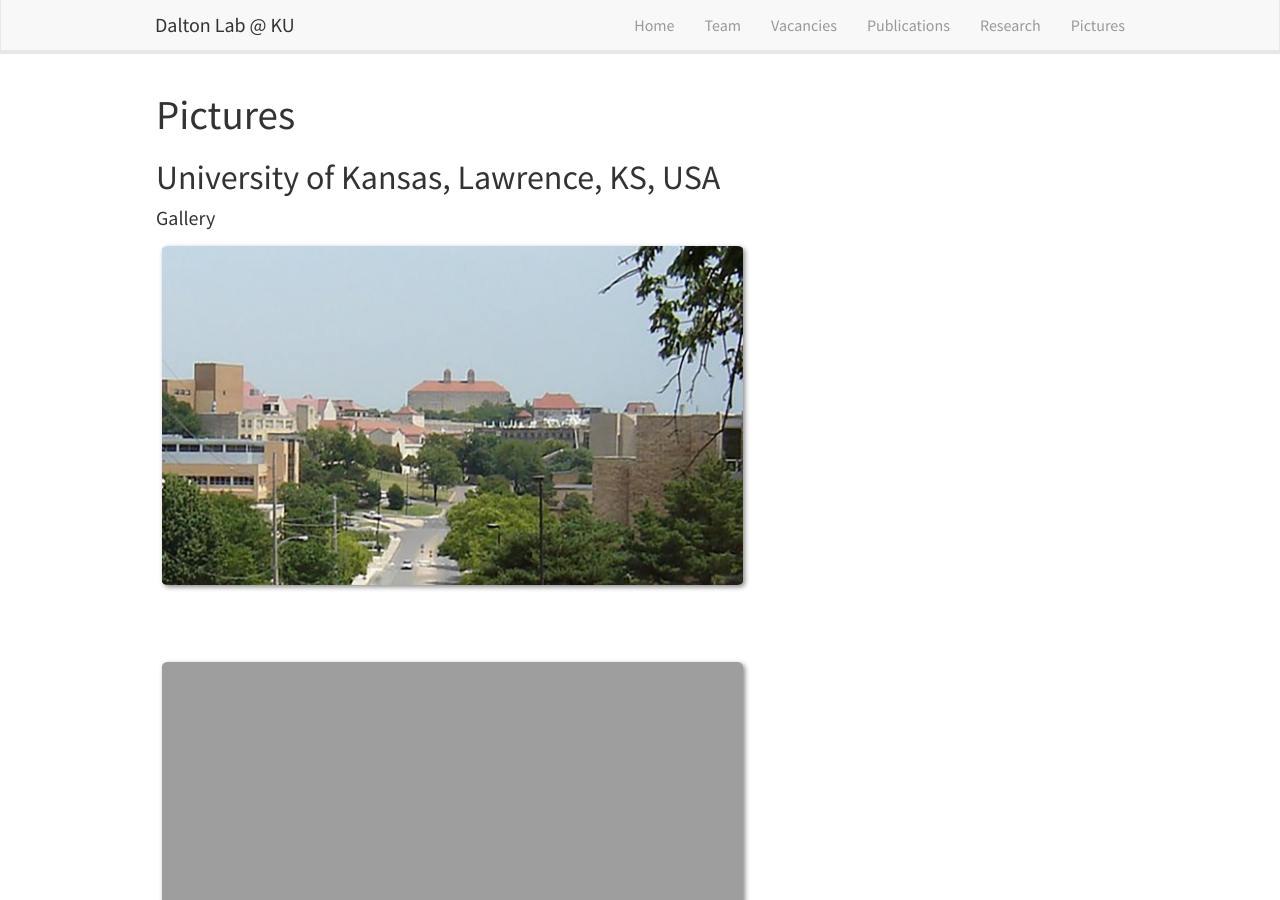
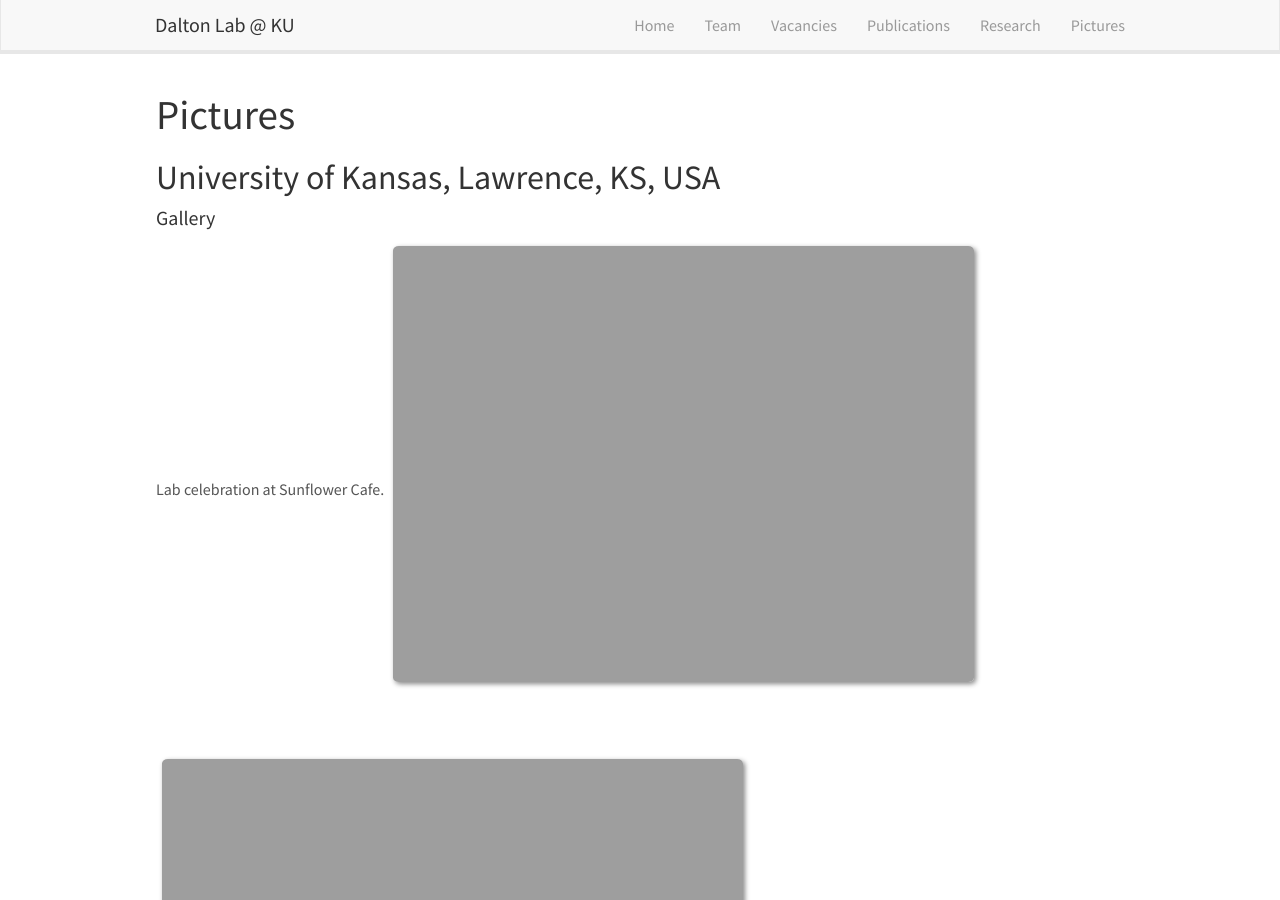
Before and after one commit to hansmdalton/hansmdalton.github.io, a Jekyll site: the page built from _pages/pictures.md, in a window 1280 px wide and 900 px high. Built offline with Jekyll 4.4.1, drawn with Linux system fonts in a browser that asks for light colours; nearby versions of some CDN libraries.

Commit message:
Update pictures.md

```diff
--- a/_pages/pictures.md
+++ b/_pages/pictures.md
@@ -13,7 +13,8 @@ permalink: /pictures/
 #### Gallery
 
 <figure>
-<img src="{{ site.url }}{{ site.baseurl }}/images/picpic/KU_Campus.jpg" width="60%">
+Lab celebration at Sunflower Cafe.
+<img src="{{ site.url }}{{ site.baseurl }}/images/picpic/2025_05_Dalton_Lab_Group_Pic.jpg" width="60%">
 </figure>
 
 <figure>
```
